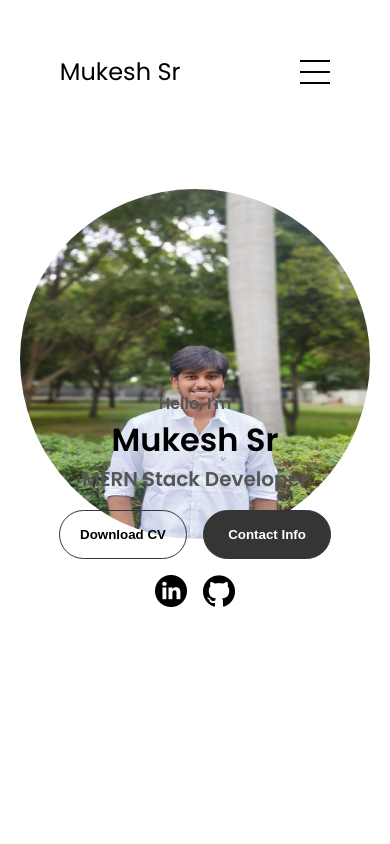
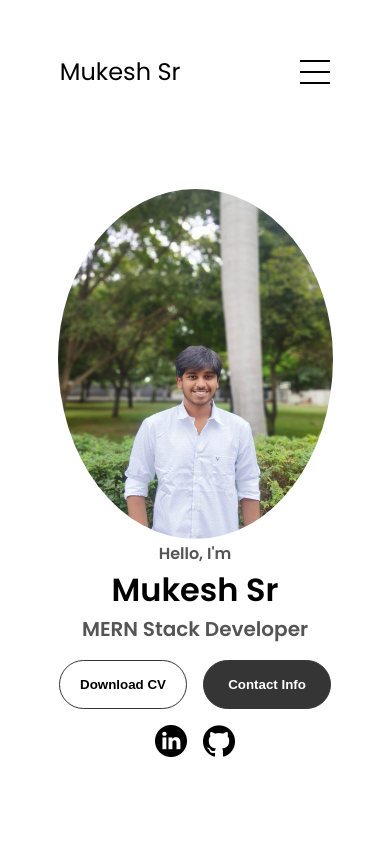
Before and after one commit to mukesh2776/Portfolio, a plain HTML site: page index.html in a window 390 px wide. Shown: the top 844 px of the page. Drawn offline with Linux system fonts and the light colour scheme.

Commit message:
mediaQueries section__text container added

```diff
--- a/mediaqueries.css
+++ b/mediaqueries.css
@@ -74,10 +74,19 @@
         gap: 0.5rem;
         text-align: center;
     }
+    profile_pic{
+        margin-top: 0px;
+    }
     .section__pic-container{
-        width: auto;
+
+        /* width: auto;
         height: 46vw;
         justify-content: center;
+        margin-top: 0px; */
+    }
+    .section__text{
+       height: auto;
+       padding-top: 55px;
     }
     .section__text__p2{
         font-size: 1.25rem;
```
